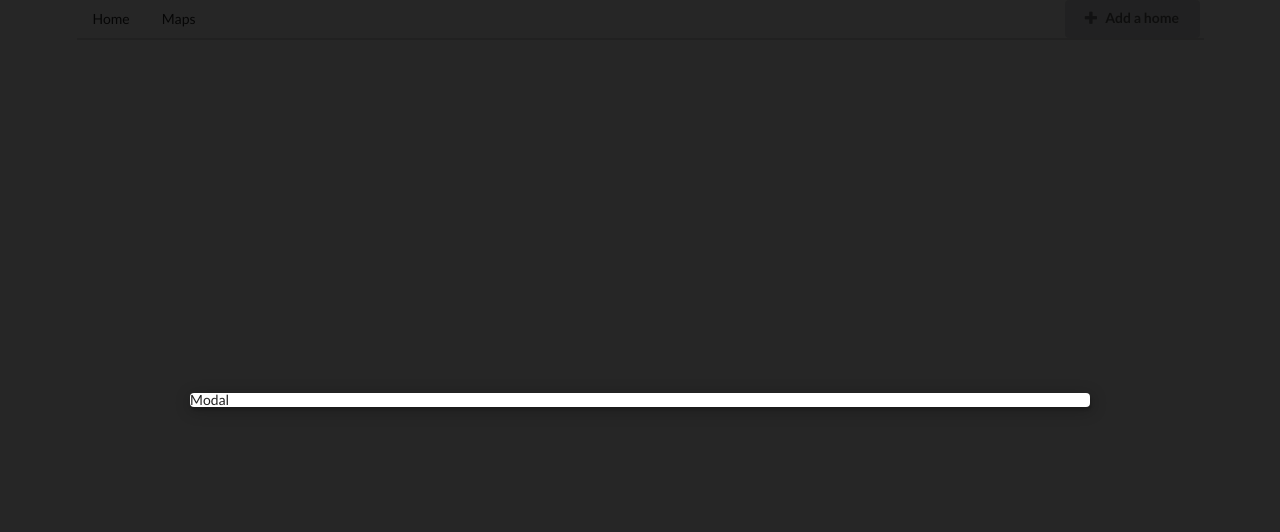
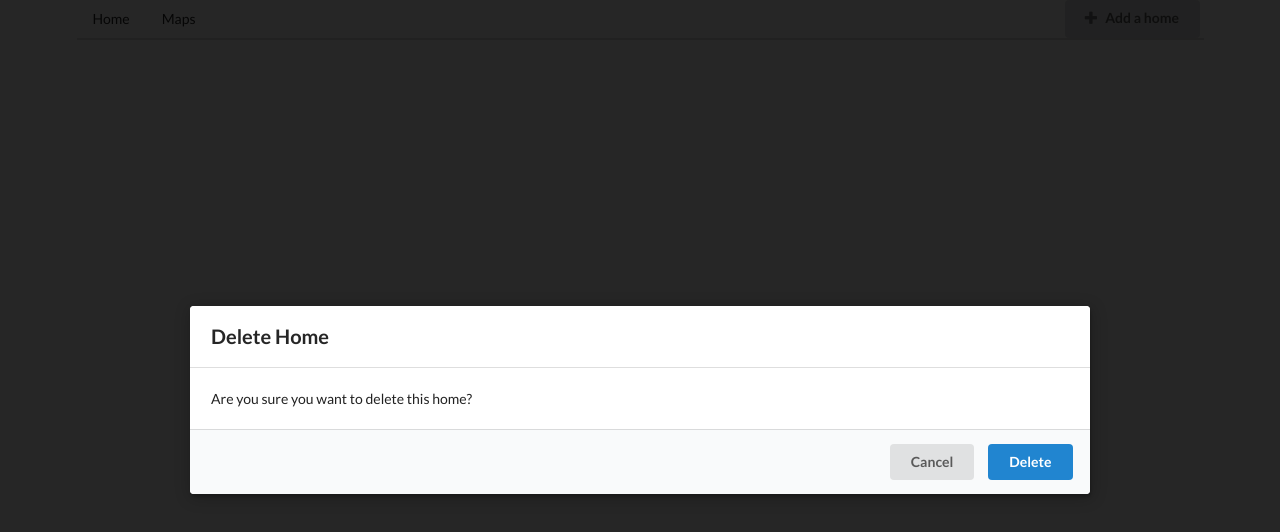
Before and after one commit to Maggie188/RealEstate, a React (Create React App) app in the folder real-estate/: page /homes/delete/1 in a window 1280 px wide. Shown: the top 532 px of the page. Built offline with nearby package versions, Linux system fonts and the light colour scheme.

Commit message:
Hide the modal when click the outside of the modal.

```diff
--- a/real-estate/src/components/Modal.js
+++ b/real-estate/src/components/Modal.js
@@ -1,12 +1,20 @@
 import React from 'react';
 import ReactDOM from 'react-dom';
+import history from '../history';
 
 
 const Modal = props => {
     return ReactDOM.createPortal(
-        <div className="ui dimmer modals visible active">
-            <div className="ui standard modal visible active">
-                Modal
+        <div onClick={() => history.push('/')} className="ui dimmer modals visible active">
+            <div onClick={e => e.stopPropagation()} className="ui standard modal visible active">
+                <div className="header">Delete Home</div>
+                <div className="content">
+                    Are you sure you want to delete this home?
+                </div>
+                <div className="actions">
+                    <button className="ui button">Cancel</button>
+                    <button className="ui primary button">Delete</button>
+                </div>
             </div>
         </div>,
         document.querySelector('#modal')
--- a/real-estate/src/components/homes/HomeDelete.js
+++ b/real-estate/src/components/homes/HomeDelete.js
@@ -1,5 +1,6 @@
 import React from 'react';
 import Modal from '../Modal';
+
 
 const HomeDelete = () => {
    return <div><Modal /></div>
--- a/real-estate/src/components/homes/HomeList.js
+++ b/real-estate/src/components/homes/HomeList.js
@@ -20,9 +20,9 @@
                         <Link to={`/homes/edit/${home.id}`} className="tiny ui button primary">
                            Edit
                         </Link>
-                        <button className="tiny ui button negative">
+                        <Link to={`/homes/delete/${home.id}`} className="tiny ui button negative">
                            Delete
-                        </button>
+                        </Link>
                         <button className="tiny ui olive button">
                            Monthly cost
                         </button>
```
